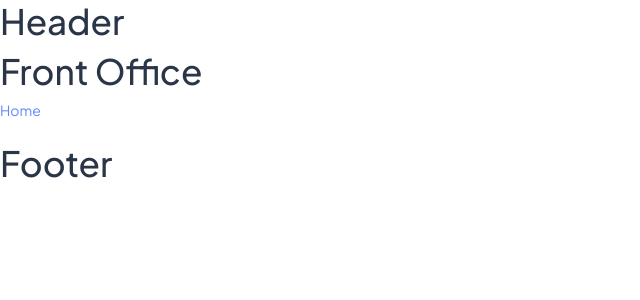
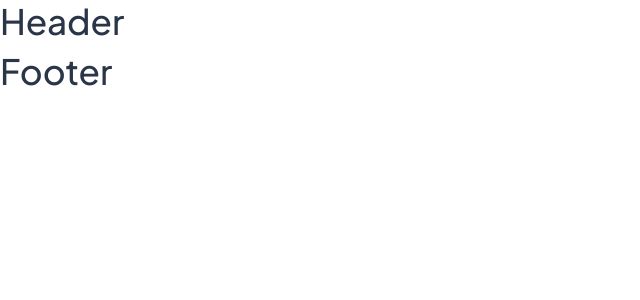
Before and after one commit to SafidyMendrika/s5-cloud-web, a React (Create React App) app: page /front-office in a window 1280 px wide. Shown: the top 300 px of the page, without its empty margins (0-640 px from the left). Built offline with nearby package versions, Linux system fonts and the light colour scheme.

Commit message:
Init FrontOffice

```diff
--- a/src/App.jsx
+++ b/src/App.jsx
@@ -1,20 +1,24 @@
 import { BrowserRouter, Routes, Route } from "react-router-dom";
 import BackOfficeLayout from "./layouts/BackOfficeLayout";
 import FrontOfficeLayout from "./layouts/FrontOfficeLayout";
+
 import Statistique from "./pages/back-office/Statistique";
 import Categorie from "./pages/back-office/Categorie";
 import Marque from "./pages/back-office/Marque";
 import Modele from "./pages/back-office/Modele";
 import Annonce from "./pages/back-office/Annonce";
 import Commission from "./pages/back-office/Commission";
-import SignIn from "./pages/back-office/SignIn";
+import SignInBackOffice from "./pages/back-office/SignIn";
 import Moteur from "./pages/back-office/Moteur";
 import Vitesse from "./pages/back-office/Vitesse";
 import Energie from "./pages/back-office/Energie";
 
+import SignInFrontOffice from "./pages/front-office/SignIn";
+import Accueil from "./pages/front-office/Accueil";
+
 const BackOfficeRoutes = () => (
   <Routes>
-    <Route path="/" element={<SignIn />} />
+    <Route path="/" element={<SignInBackOffice />} />
     <Route
       path="/*"
       element={
@@ -37,11 +41,19 @@ const BackOfficeRoutes = () => (
 );
 
 const FrontOfficeRoutes = () => (
-  <FrontOfficeLayout>
-    <Routes>
-      <Route path="/home" element={<h1>Home</h1>} />
-    </Routes>
-  </FrontOfficeLayout>
+  <Routes>
+    <Route
+      path="/*"
+      element={
+        <FrontOfficeLayout>
+          <Routes>
+            <Route path="/" element={<SignInFrontOffice />} />
+            <Route path="/accueil" element={<Accueil />} />
+          </Routes>
+        </FrontOfficeLayout>
+      }
+    />
+  </Routes>
 );
 
 const App = () => (
--- a/src/layouts/FrontOfficeLayout.jsx
+++ b/src/layouts/FrontOfficeLayout.jsx
@@ -12,13 +12,7 @@ const FrontOfficeLayout = ({ children }) => {
   return (
     <>
       <Header />
-      <h1>Front Office</h1>
-      <a href="/back-office/dashboard" className={handleActivePage("home")}>
-        Home
-      </a>
-      <br />
       <div className="container">{children}</div>
-      <br />
       <Footer />
     </>
   );
--- /dev/null
+++ b/src/pages/front-office/Accueil.jsx
@@ -0,0 +1,5 @@
+const Accueil = () => {
+  return <></>;
+};
+
+export default Accueil;
--- /dev/null
+++ b/src/pages/front-office/SignIn.jsx
@@ -0,0 +1,5 @@
+const SignIn = () => {
+  return <></>;
+};
+
+export default SignIn;
```
Also changed, not shown: src/data/front-office.js (added).
